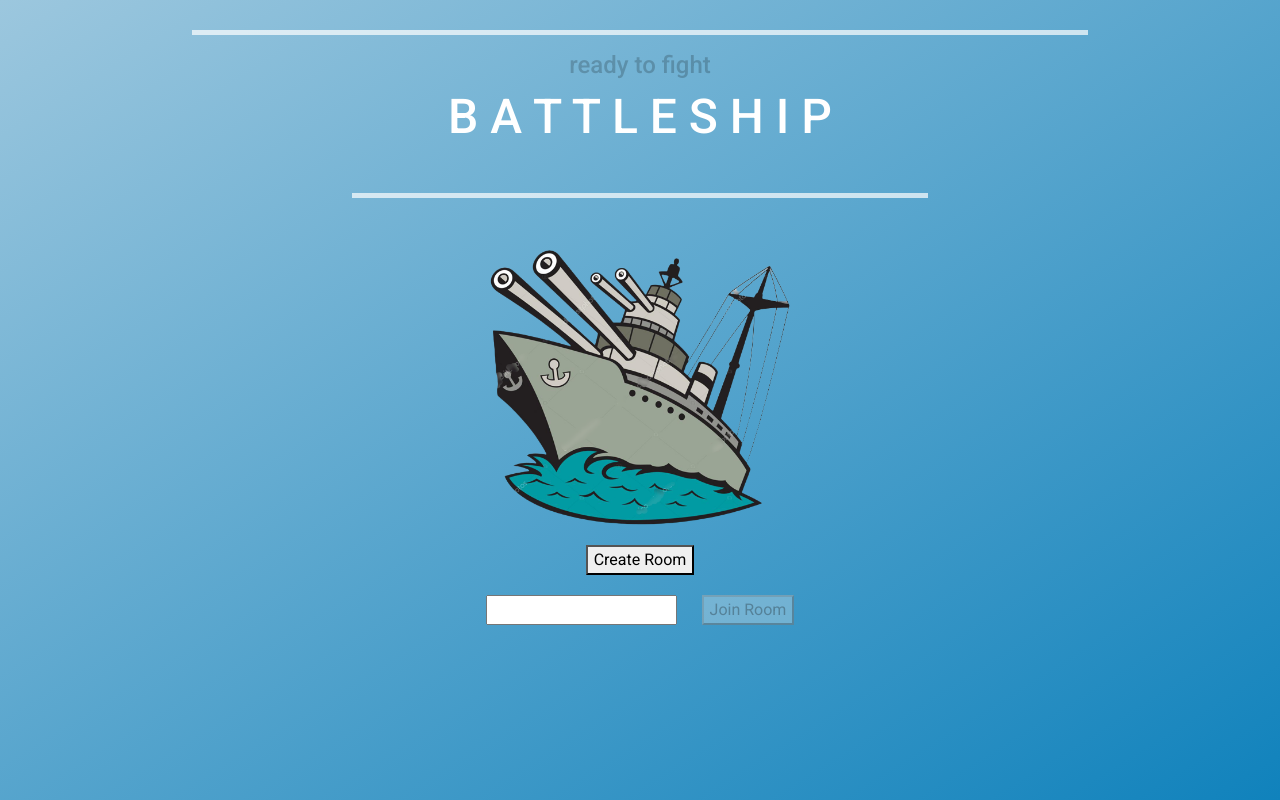
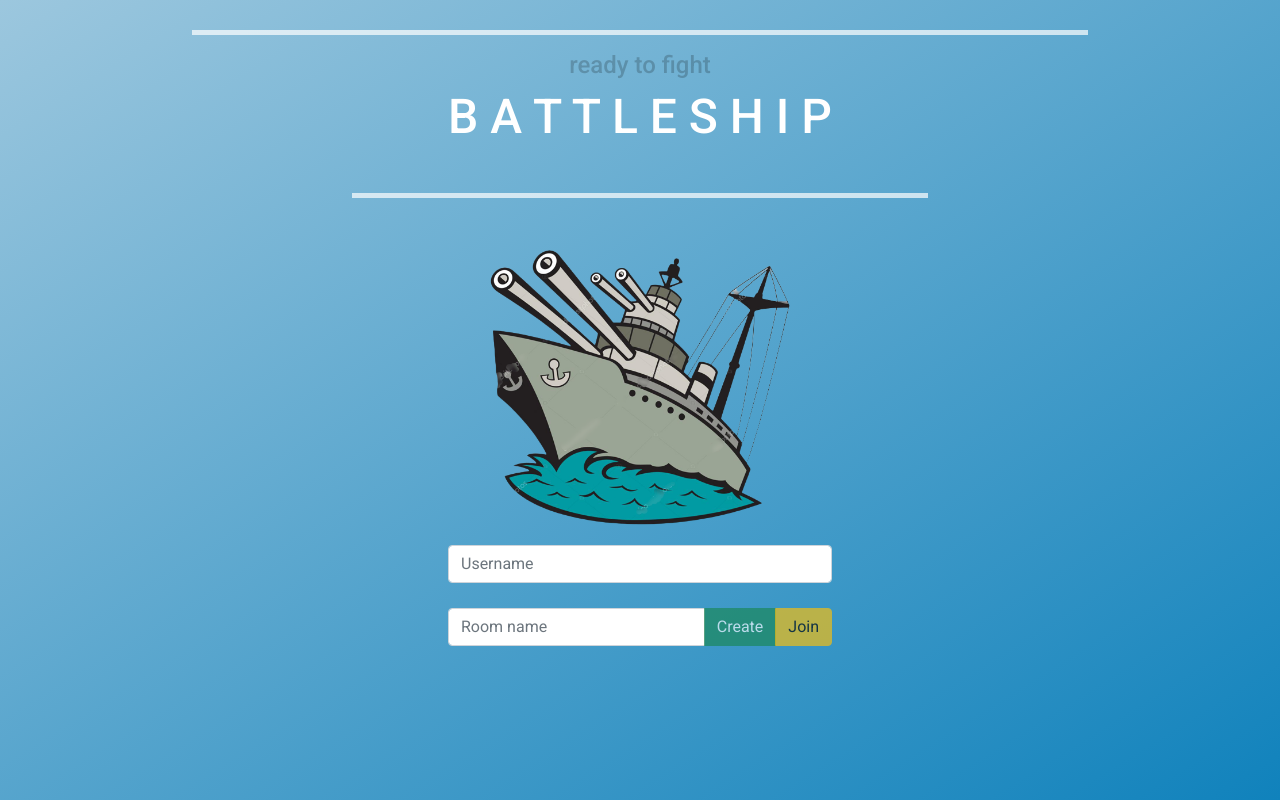
Before and after one commit to Furkangunduz/battleship, a React (Create React App) app: page / in a window 1280 px wide. Built offline with nearby package versions, Linux system fonts and the light colour scheme; no server answers.

Commit message:
Connected socket.

```diff
--- a/src/pages/CreateMap.jsx
+++ b/src/pages/CreateMap.jsx
@@ -4,38 +4,62 @@ import History from '../components/History';
 import { toast } from 'react-toastify';
 import { DndProvider } from 'react-dnd';
 import { HTML5Backend } from 'react-dnd-html5-backend';
-
 import { useContext, useState, useEffect } from 'react';
 import ShipContext from '../ShipContext';
 import SocketContext from '../SocketContext';
 import Rules from '../components/Rules';
 import Button from 'react-bootstrap/Button';
+import { useParams } from 'react-router-dom';
 
 const ShipNameList = ['', 'Patrol Boat', 'Submarine', 'Destroyer', 'Battleship', 'Carrier'];
 
 function CreateMap({ navigate }) {
 	const { rotateShip, shipType, shipsInfo } = useContext(ShipContext);
 	const { socket } = useContext(SocketContext);
-
+	const [gameBoard, setGameBoard] = useState('');
+	const [showPopup, setShowPopup] = useState(false);
+	const [popupMessage, setPopupMessage] = useState('');
 	const [closeInfo, setCloseInfo] = useState(false);
 	const [isMyBoardValid, setIsMyBoardValid] = useState(false);
+	const params = useParams();
 
 	useEffect(() => {
-		socket.on('Board_validation', ({ result }) => {
+		socket.on('board_validation', ({ result }) => {
 			console.log('Boar is valid ? : ', result);
 			if (result) {
-				toast.success('Great! Waiting for your opponent.');
+				if (!showPopup) {
+					setShowPopup(true);
+					setPopupMessage('Great! Waiting for your opponent.');
+					setTimeout(() => {
+						setShowPopup(false);
+						setPopupMessage('');
+					}, 6000);
+				}
+
+				socket.emit('save_map', {
+					'gameBoard': gameBoard,
+					'roomName': params.roomName,
+				});
+
 				setTimeout(() => {
-					navigate('/waiting');
+					navigate(`/waiting/${socket.id}/${params.roomName}`);
 				}, 6000);
-			} else
-				toast.error(
+			} else {
+				setShowPopup(true);
+
+				setPopupMessage(
 					'The ship cannot overlap or be in contact with any other ship, neither by edge nor by corner.'
 				);
 
+				setTimeout(() => {
+					setShowPopup(false);
+					setPopupMessage('');
+				}, 6000);
+			}
+
 			setIsMyBoardValid(result);
 		});
-	}, [socket]);
+	}, [socket, gameBoard]);
 
 	const checkAllShipsPlacedToScreen = (shipsInfo) => {
 		for (let key in shipsInfo) {
@@ -81,9 +105,16 @@ function CreateMap({ navigate }) {
 			toast.error('You should place all ships.');
 			return;
 		}
-		const gameBoard = createGameBoard(shipsInfo);
-		socket.emit('Board_validation', JSON.stringify(gameBoard));
+		let board = createGameBoard(shipsInfo);
+		setGameBoard(board);
+		setTimeout(() => {
+			socket.emit('board_validation', board);
+		}, 1000);
 	};
+
+	if (showPopup) {
+		toast(popupMessage);
+	}
 
 	return (
 		<>
--- a/src/pages/Home.jsx
+++ b/src/pages/Home.jsx
@@ -1,14 +1,51 @@
 import ship from '../assets/HomepageShip.png';
-import { useState } from 'react';
+import { toast } from 'react-toastify';
+import Button from 'react-bootstrap/Button';
+import Form from 'react-bootstrap/Form';
+import InputGroup from 'react-bootstrap/InputGroup';
+import SocketContext from '../SocketContext';
+import { useState, useContext, useEffect } from 'react';
 
 function Home({ navigate }) {
-	const [roomCode, setroomCode] = useState(''); // 0 create ,1 join
+	const [state, setState] = useState({ roomName: '', userName: '' });
+	const [roomExist, setRoomExist] = useState(true);
+	const [roomfull, setRoomfull] = useState(true);
 
-	const navigateWaitingPage = () => {
+	const { socket } = useContext(SocketContext);
+
+	useEffect(() => {
+		socket.on('room_already_exist', () => {
+			setRoomExist(true);
+			toast.error('Room already exist. Change your room name.');
+		});
+		socket.on('room_successfuly_created', () => {
+			setRoomExist(false);
+		});
+		socket.on('room_is_full', () => {
+			toast.error(`Room is full`);
+			setRoomfull(true);
+		});
+		socket.on('succesfully_joined', () => {
+			setRoomfull(false);
+		});
+		socket.on('room_not_exist', () => {
+			toast.error(`Room is not exist`);
+		});
+	}, [socket]);
+
+	const createRoom = () => {
+		socket.emit('create_room', state);
+	};
+	const joinRoom = () => {
+		socket.emit('join_room', state);
+	};
+
+	if (!roomExist || !roomfull) {
 		setTimeout(() => {
-			navigate('/create-map');
-		}, 500);
-	};
+			navigate(`/create-map/${state.roomName}/${state.userName}`);
+		}, 2000);
+	}
+
 	return (
 		<>
 			<div className='home-container'>
@@ -21,26 +58,35 @@ function Home({ navigate }) {
 				<div className='home-ship'>
 					<img src={ship} width={'300px'} alt='BattleShip' />
 				</div>
-				<div className='buttons'>
-					<button
-						variant='contained'
-						color='secondary'
-						onClick={navigateWaitingPage}>
-						Create Room
-					</button>
-				</div>
 				<div className='room-input'>
-					<input
-						id='standard-basic'
-						label='Room Code'
-						variant='filled'
-						color='info'
-						value={roomCode}
-						onChange={(e) => setroomCode(e.target.value)}
+					<Form.Control
+						placeholder='Username'
+						value={state.userName}
+						onChange={(e) =>
+							setState((prev) => ({ ...prev, userName: e.target.value }))
+						}
 					/>
-					<button variant='contained' disabled={!roomCode}>
-						Join Room
-					</button>
+					<InputGroup>
+						<Form.Control
+							placeholder='Room name'
+							value={state.roomName}
+							onChange={(e) =>
+								setState((prev) => ({ ...prev, roomName: e.target.value }))
+							}
+						/>
+						<Button
+							variant='success'
+							onClick={createRoom}
+							disabled={!state.roomName || !state.userName}>
+							Create
+						</Button>
+						<Button
+							variant='warning'
+							onClick={joinRoom}
+							disabled={!state.roomName || !state.userName}>
+							Join
+						</Button>
+					</InputGroup>
 				</div>
 			</div>
 		</>
--- a/src/pages/WaitingPage.jsx
+++ b/src/pages/WaitingPage.jsx
@@ -1,10 +1,33 @@
 //Thx to https://codepen.io/sfrisk/pen/pwWwYZ
+
 import style from '../style/waiting_Page.module.css';
+import SocketContext from '../SocketContext';
+import { useContext, useEffect } from 'react';
+import { useParams } from 'react-router-dom';
+function WaitingPage({ navigate }) {
+	const { socket } = useContext(SocketContext);
+	const params = useParams();
 
-function WaitingPage() {
+	useEffect(() => {
+		socket.on('start_battle', () => {
+			console.log('Starting battle');
+			navigate('/battle');
+		});
+	}, [socket]);
+
+	console.log(params.roomName, params.socketId);
+
+	socket.emit('waiting_for_opponent', {
+		'roomName': params.roomName,
+		'socketId': params.socketId,
+	});
+
 	return (
 		<>
 			<div className={style.waiting_contianer}>
+				<div className={style.animatedH1}>
+					<h1>Waiting for your opponent.</h1>
+				</div>
 				<div className={style.waves_back}>
 					<div className={style.wave_back}></div>
 					<div className={style.wave_back}></div>
--- a/src/style/home.css
+++ b/src/style/home.css
@@ -57,8 +57,10 @@
 }
 
 .room-input {
-	width: 100%;
 	display: flex;
+	flex-direction: column;
+	width: 30%;
+	margin: 0 auto;
 	justify-content: center;
 	align-items: center;
 	gap: 25px;
--- a/src/style/waiting_Page.module.css
+++ b/src/style/waiting_Page.module.css
@@ -1,3 +1,9 @@
+:root {
+	--bg-color: #a5e1dd;
+	--typewriterSpeed: 7s;
+	--typewriterCharacters: 26;
+}
+
 .waiting_contianer {
 	position: absolute;
 	top: 0;
@@ -243,14 +249,58 @@
 		bottom: 23%;
 	}
 }
-.author {
-	position: absolute;
-	right: 1em;
-	bottom: 0.5em;
-	color: #f2edea;
-	font-family: 'Open Sans', sans-serif;
+.animatedH1 {
+	width: 100%;
+	display: flex;
+	justify-content: center;
+	margin-top: 35px;
+}
+.animatedH1 h1 {
+	text-align: center;
+	font-size: clamp(1rem, 3vw + 1rem, 4rem);
+	position: relative;
+	font-family: monospace;
+	width: max-content;
 }
 
-a {
-	color: #f2edea;
+.animatedH1 h1::before,
+.animatedH1 h1::after {
+	content: '';
+	position: absolute;
+	top: 0;
+	right: 0;
+	bottom: 0;
+	left: 0;
 }
+
+.animatedH1 h1::before {
+	background-color: var(--bg-color);
+	animation: typingAnimation var(--typewriterSpeed) steps(var(--typewriterCharacters)) infinite;
+}
+
+.animatedH1 h1::after {
+	width: 0.125em;
+	opacity: 1;
+	background-color: #000;
+	animation: typingAnimation var(--typewriterSpeed) steps(var(--typewriterCharacters)) infinite,
+		blink 750ms infinite;
+}
+
+@keyframes typingAnimation {
+	to {
+		left: 100%;
+	}
+}
+
+@keyframes blink {
+	to {
+		background: transparent;
+	}
+}
+
+@keyframes fade {
+	to {
+		opacity: 1;
+		transform: translateY(0);
+	}
+}
```
Also changed, not shown: src/assets/enemyBoard.svg (added).
